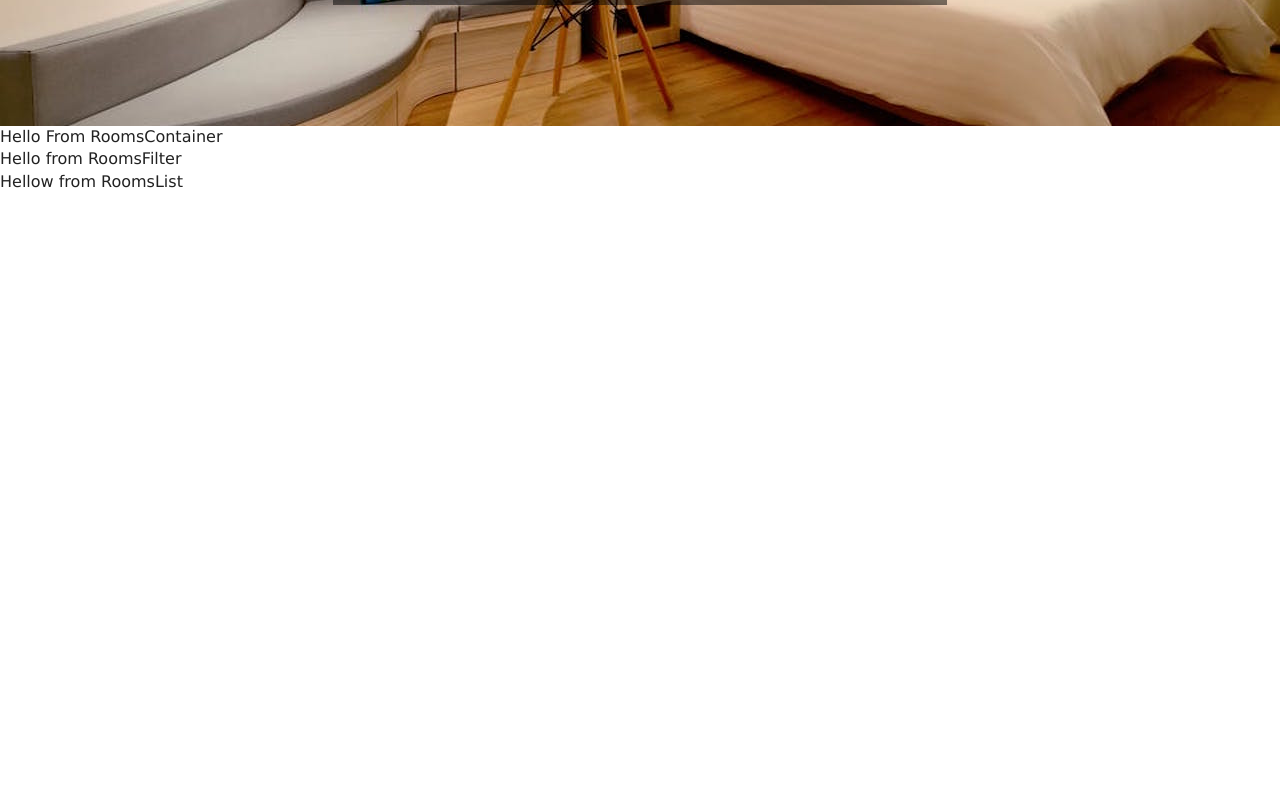
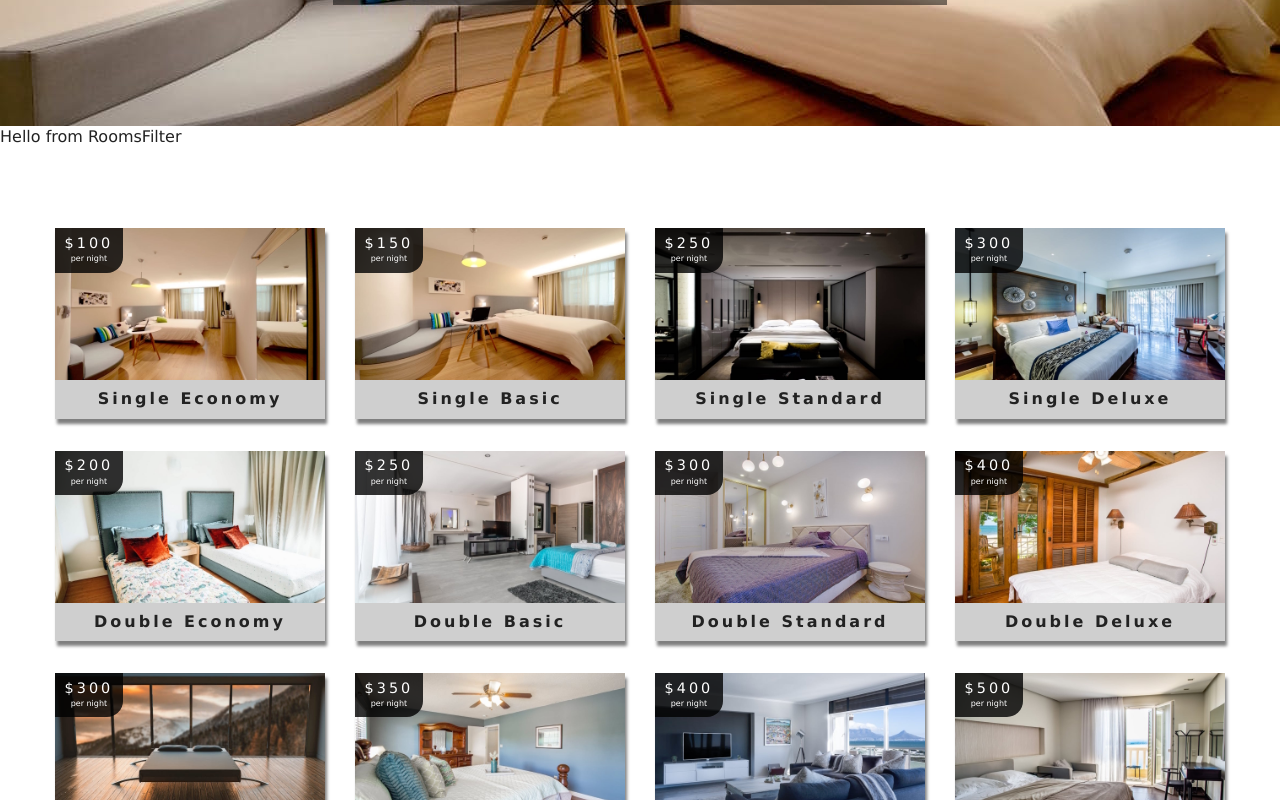
Before and after one commit to stharuma/resortReactApp, a React (Create React App) app: page /rooms in a window 1280 px wide. Shown: the part 420-1220 px from the top of the page. Before the commit the page ends 800 px from the top, so only its background shows below. Built offline with nearby package versions, Linux system fonts and the light colour scheme.

Commit message:
updated RoomsList

```diff
--- a/src/components/RoomsContainer.js
+++ b/src/components/RoomsContainer.js
@@ -4,17 +4,18 @@
 import { withRoomConsumer } from "../Context";
 import Loading from "./Loading";
 
-function RoomsContainer(context){
+function RoomsContainer({ context }){
+  console.log("context :", context)
     const { loading, sortedRooms, rooms } = context;
     if (loading) {
       return <Loading />;
     }
+
     return (
-      <div>
-        Hello From RoomsContainer
+      <>
         <RoomsFilter rooms={rooms} />
         <RoomsList rooms={sortedRooms} />
-      </div>
+      </>
     );
 }
 export default withRoomConsumer(RoomsContainer);
--- a/src/components/RoomsList.js
+++ b/src/components/RoomsList.js
@@ -1,9 +1,22 @@
-import React from 'react'
+import React from 'react';
+import Room from './Room';
 
-export default function RoomsList() {
+export default function RoomsList({rooms}) {
+
+  if(rooms.length===0){
+      return (
+        <div className="empty-search">
+        <h3>Unfortunately no rooms matched your search parameters</h3>
+        </div>);
+  }
+
     return (
-        <div>
-            Hellow from RoomsList
-        </div>
-    )
+        <section className="roomslist">
+            <div className="roomslist-center">
+             {rooms.map(item=>{
+                 return <Room key={item.id} room={item}/>;
+             })}
+            </div>
+        </section>
+    );
 }
```
